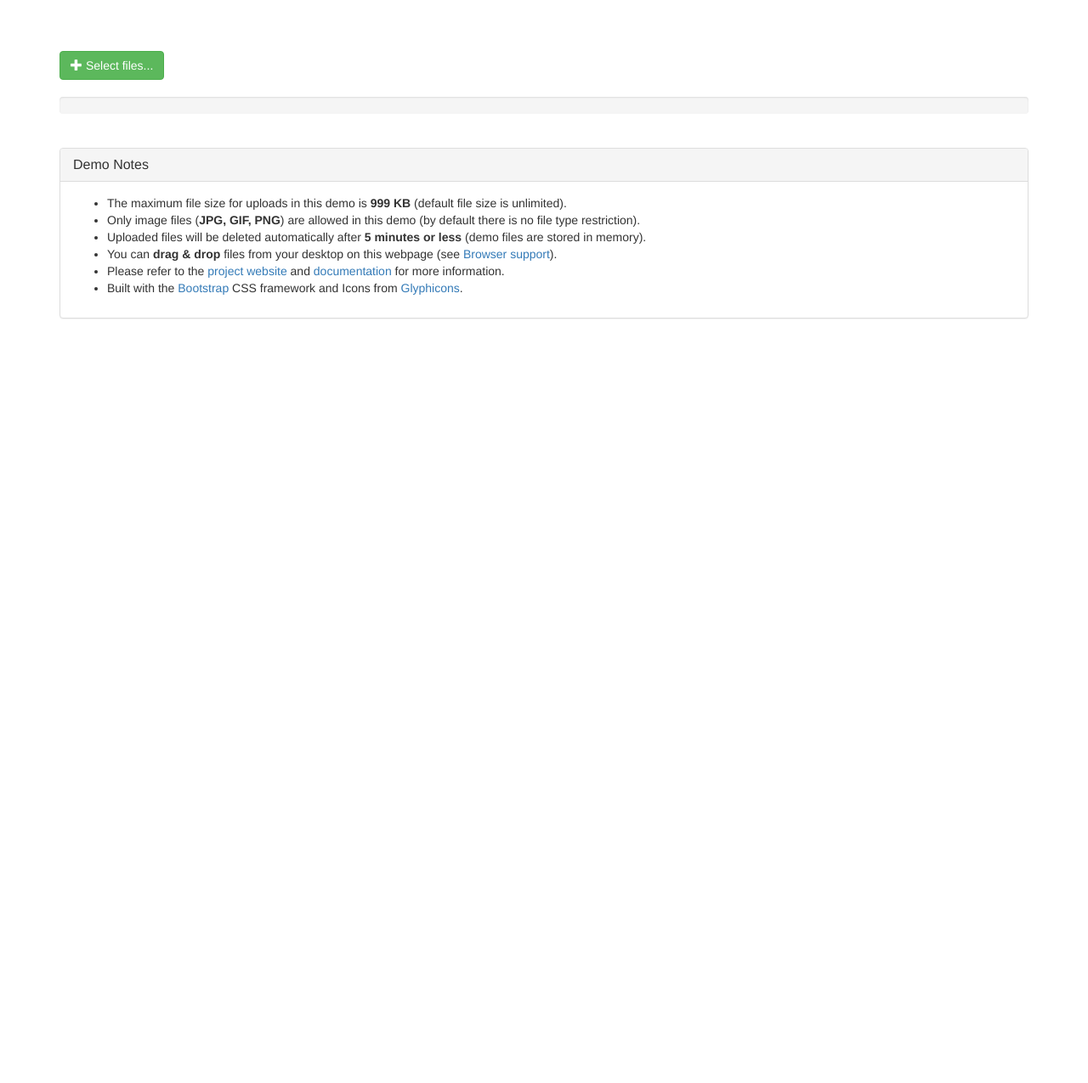
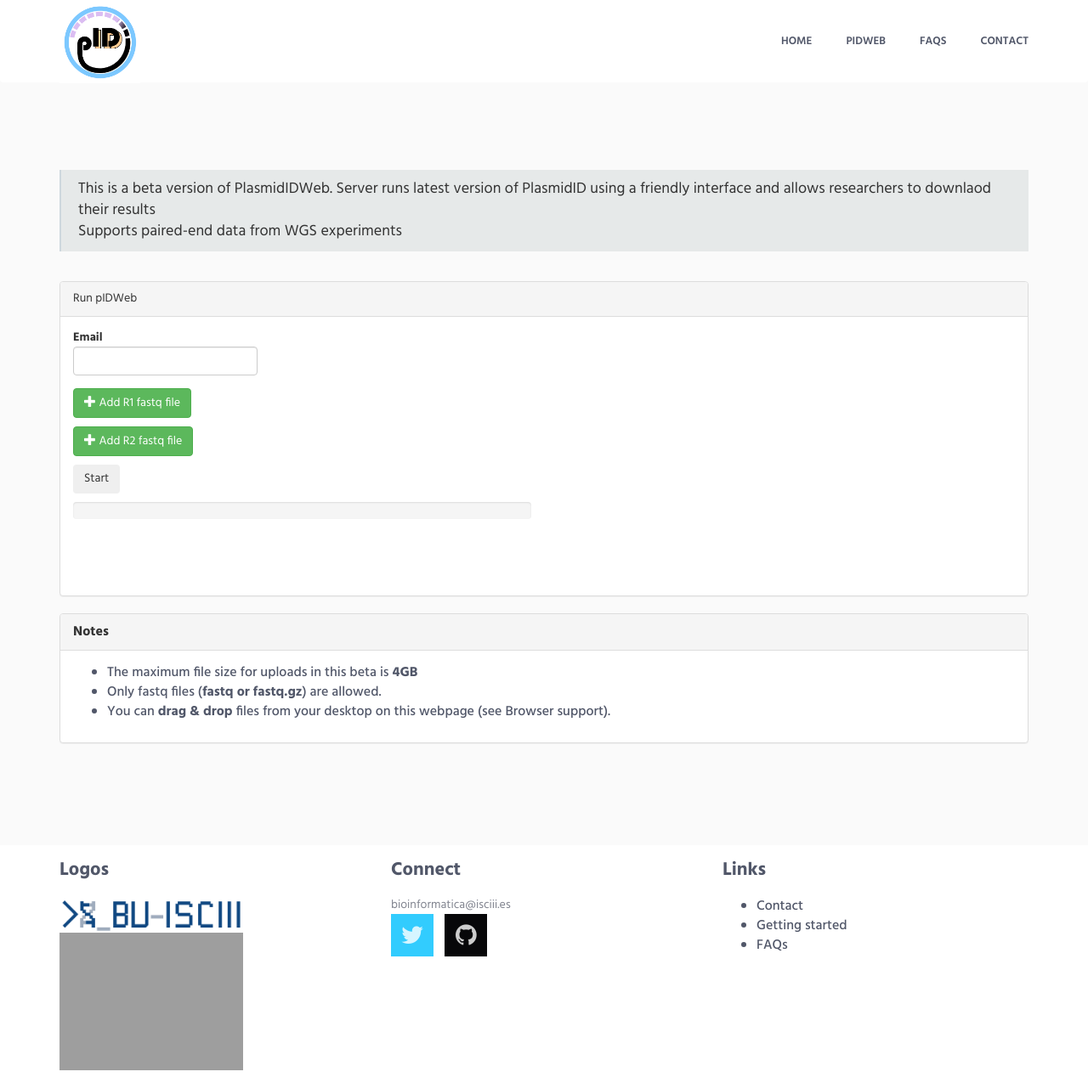
Before and after one commit to BU-ISCIII/PlasmidI-GUI, a Django app: template templates/main_pID/pidweb_form.html in a window 1280 px wide. Shown: the whole page at 85% size. Before the commit the page ends 375 px from the top, so only its background shows below. Run offline with Django 3.2, Linux system fonts and the light colour scheme; the template is opened without the code that fills it, so the values that code supplies are empty; some libraries are stand-ins or nearby versions; grey boxes are pictures that could not be loaded.

Commit message:
Added template for pIDWeb with email and 2 addfiles

```diff
--- a/static/css/custom.css
+++ b/static/css/custom.css
@@ -37,7 +37,7 @@ blockquote {
 .intro-dl dl {
   margin-bottom: 0;
 }
-.panel-btn, .btn {
+.panel-btn {
   -webkit-transition: background-color 0.1s;
   -moz-transition: background-color 0.1s;
   -o-transition: background-color 0.1s;
--- a/static/css/layout.css
+++ b/static/css/layout.css
@@ -113,7 +113,7 @@ span {
   font-size: 14px;
   font-weight: 400;
   font-family: Hind, sans-serif;
-  color: #bfc1c7;
+  /* color: #bfc1c7;*/
 }
 
 h1, h2, h3, h4, h5, h6 {
--- a/templates/main_pID/base.html
+++ b/templates/main_pID/base.html
@@ -27,10 +27,12 @@
 
     <!-- ICON STYLES -->
     <link href="{% static "/css/icons.css" %}" rel="stylesheet" type="text/css"/>
+	<!-- Generic page styles for mass upload -->
+	<link rel="stylesheet" href="{% static "css/style.css" %}">
+	<!-- CSS to style the file input field as button and adjust the Bootstrap progress bars -->
+	<link rel="stylesheet" href="{% static "css/jquery.fileupload.css"%}">
 
     <!-- Place favicon.ico in the root directory -->
-
-
   </head>
   <!-- END HEAD -->
 
@@ -147,6 +149,9 @@
 	<script src="{% static "/js/components/progress-bar.min.js" %}" type="text/javascript"></script>
 	<script src="{% static "/js/components/swiper.min.js"%}" type="text/javascript"></script>
     <script src="{% static "/js/components/wow.min.js" %}" type="text/javascript"></script>
+	<script src="{% static "/js/vendor/jquery.ui.widget.js" %}" type="text/javascript"></script>
+	<script src="{% static "js/jquery.iframe-transport.js" %}" type="text/javascript"></script>
+	<script src="{% static "js/jquery.fileupload.js" %}" type="text/javascript"></script>
   </body>
   <!-- END BODY -->
 </html>
--- a/templates/main_pID/pidweb_form.html
+++ b/templates/main_pID/pidweb_form.html
@@ -1,80 +1,162 @@
-<!DOCTYPE HTML>
-<html>
-<head>
-<meta charset="utf-8">
-<title>jQuery File Upload Example</title>
-<!-- Generic page styles -->
-<link rel="stylesheet" href="css/style.css">
-<!-- CSS to style the file input field as button and adjust the Bootstrap progress bars -->
-<link rel="stylesheet" href="css/jquery.fileupload.css">
-<link rel="stylesheet" href="https://maxcdn.bootstrapcdn.com/bootstrap/3.3.7/css/bootstrap.min.css">
-</head>
-<body>
-
+{% extends 'main_pID/base.html' %}
+{% load static %}
+{% block content %}
 <div class="container">
-    <span class="btn btn-success fileinput-button">
+    <blockquote>
+        <p>This is a beta version of PlasmidIDWeb. Server runs latest version of PlasmidID using a friendly interface and allows researchers to downlaod their results<br>
+        Supports paired-end data from WGS experiments</p>
+    </blockquote>
+    <br>
+    <!-- The fileinput-button span is used to style the file input field as button -->
+	<div class="panel panel-default">
+          <div class="panel-heading">Run pIDWeb</div>
+          	<div class="panel-body">
+   				<form id="fileupload" action="php/index.php" method="POST" enctype="multipart/form-data">
+					<div class="row">
+						<div class="col-md-6">
+							<div class="form-group required">
+								<label>Email<input class="form-control" required=true type="email" name="example2"></label></br>
+								<span class="btn btn-success fileinput-button margin-t-10">
 									<i class="glyphicon glyphicon-plus"></i>
-        <span>Select files...</span>
-        <!-- The file input field used as target for the file upload widget -->
-        <input id="fileupload" type="file" name="files[]" multiple>
-    </span>
+									<span>Add R1 fastq file</span>
+									<input type="file" name="files[]" multiple>
+								</span></br>
+								<!-- Extra file input start /-->
+								<span class="btn btn-success fileinput-button margin-t-10">
+									<i class="glyphicon glyphicon-plus"></i>
+									<span>Add R2 fastq file</span>
+									<input type="file" name="files2[]" multiple>
+								</span></br>
+								<!--/ Extra file input stop -->
+								<button type="submit" class="btn primary start margin-t-10">Start</button>
+								<!-- The global progress bar -->
+								<div id="progress" class="progress margin-t-10">
+									<div class="progress-bar progress-bar-success"></div>
 									<br>
 									<br>
-    <!-- The global progress bar -->
-    <div id="progress" class="progress">
-        <div class="progress-bar progress-bar-success"></div>
-    </div>
+								</div></br>
 								<!-- The container for the uploaded files -->
 								<div id="files" class="files"></div>
 								<br>
+							</div>
+					</div>
+				</div>
+			</div>
+		</div>
 		<div class="panel panel-default">
 			<div class="panel-heading">
-            <h3 class="panel-title">Demo Notes</h3>
+				<h3 class="panel-title">Notes</h3>
 			</div>
 			<div class="panel-body">
 				<ul>
-                <li>The maximum file size for uploads in this demo is <strong>999 KB</strong> (default file size is unlimited).</li>
-                <li>Only image files (<strong>JPG, GIF, PNG</strong>) are allowed in this demo (by default there is no file type restriction).</li>
-                <li>Uploaded files will be deleted automatically after <strong>5 minutes or less</strong> (demo files are stored in memory).</li>
+					<li>The maximum file size for uploads in this beta is <strong>4GB</strong></li>
+					<li>Only fastq files (<strong>fastq or fastq.gz</strong>) are allowed.</li>
 					<li>You can <strong>drag &amp; drop</strong> files from your desktop on this webpage (see <a href="https://github.com/blueimp/jQuery-File-Upload/wiki/Browser-support">Browser support</a>).</li>
-                <li>Please refer to the <a href="https://github.com/blueimp/jQuery-File-Upload">project website</a> and <a href="https://github.com/blueimp/jQuery-File-Upload/wiki">documentation</a> for more information.</li>
-                <li>Built with the <a href="http://getbootstrap.com/">Bootstrap</a> CSS framework and Icons from <a href="http://glyphicons.com/">Glyphicons</a>.</li>
 				</ul>
 			</div>
 		</div>
 	</div>
-
-
-<script src="//ajax.googleapis.com/ajax/libs/jquery/1.9.1/jquery.min.js"></script>
-<script src="js/vendor/jquery.ui.widget.js"></script>
+</div>
+<!-- The Iframe Transport is required for browsers without support for XHR file uploads -->
 <script src="js/jquery.iframe-transport.js"></script>
+<!-- The basic File Upload plugin -->
 <script src="js/jquery.fileupload.js"></script>
+<!-- The File Upload processing plugin -->
+<script src="js/jquery.fileupload-process.js"></script>
+<!-- The File Upload validation plugin -->
+<script src="js/jquery.fileupload-validate.js"></script>
 <script>
-/*jslint unparam: true */
+/*jslint unparam: true, regexp: true */
 /*global window, $ */
 $(function () {
     'use strict';
     // Change this to the location of your server-side upload handler:
-    var url = window.location.hostname === 'blueimp.github.io' ?
-                '//jquery-file-upload.appspot.com/' : 'server/php/';
+    var url ='/pIDWeb'
+        uploadButton = $('<button/>')
+            .addClass('btn btn-primary')
+            .prop('disabled', true)
+            .text('Processing...')
+            .on('click', function () {
+                var $this = $(this),
+                    data = $this.data();
+                $this
+                    .off('click')
+                    .text('Abort')
+                    .on('click', function () {
+                        $this.remove();
+                        data.abort();
+                    });
+                data.submit().always(function () {
+                    $this.remove();
+                });
+            });
     $('#fileupload').fileupload({
         url: url,
         dataType: 'json',
-        done: function (e, data) {
-            $.each(data.result.files, function (index, file) {
-                $('<p/>').text(file.name).appendTo('#files');
+        autoUpload: false,
+        acceptFileTypes: /(\.|\/)(pdf)$/i,
+        maxFileSize: 4000000000,
+    }).on('fileuploadadd', function (e, data) {
+        data.context = $('<div/>').appendTo('#files');
+        $.each(data.files, function (index, file) {
+            var node = $('<p/>')
+                    .append($('<span/>').text(file.name));
+            if (!index) {
+                node
+                    .append('<br>')
+                    .append(uploadButton.clone(true).data(data));
+            }
+            node.appendTo(data.context);
         });
-        },
-        progressall: function (e, data) {
+    }).on('fileuploadprocessalways', function (e, data) {
+        var index = data.index,
+            file = data.files[index],
+            node = $(data.context.children()[index]);
+        if (file.preview) {
+            node
+                .prepend('<br>')
+                .prepend(file.preview);
+        }
+        if (file.error) {
+            node
+                .append('<br>')
+                .append($('<span class="text-danger"/>').text(file.error));
+        }
+        if (index + 1 === data.files.length) {
+            data.context.find('button')
+                .text('Upload')
+                .prop('disabled', !!data.files.error);
+        }
+    }).on('fileuploadprogressall', function (e, data) {
         var progress = parseInt(data.loaded / data.total * 100, 10);
         $('#progress .progress-bar').css(
             'width',
             progress + '%'
         );
+    }).on('fileuploaddone', function (e, data) {
+        $.each(data.result.files, function (index, file) {
+            if (file.url) {
+                var link = $('<a>')
+                    .attr('target', '_blank')
+                    .prop('href', file.url);
+                $(data.context.children()[index])
+                    .wrap(link);
+            } else if (file.error) {
+                var error = $('<span class="text-danger"/>').text(file.error);
+                $(data.context.children()[index])
+                    .append('<br>')
+                    .append(error);
             }
+        });
+    }).on('fileuploadfail', function (e, data) {
+        $.each(data.files, function (index) {
+            var error = $('<span class="text-danger"/>').text('File upload failed.');
+            $(data.context.children()[index])
+                .append('<br>')
+                .append(error);
+        });
     }).prop('disabled', !$.support.fileInput)
         .parent().addClass($.support.fileInput ? undefined : 'disabled');
 });
 </script>
-</body>
-</html>
+{% endblock %}
--- a/urls.py
+++ b/urls.py
@@ -12,9 +12,6 @@ from django.views.generic import ListView, DetailView
 urlpatterns = [
      path('', views.index, name='index'),
      path('pIDWeb', views.pIDWeb, name='pIDWeb'),
-#      path('service_request_<str:serviceRequestType>',views.service_request, name='service_request'),
-#      path('counseling_request',views.counseling_request, name='counseling_service'),
-#      path('infrastructure_request',views.infrastructure_request, name='infrastructure_service'),
 ]
 
 if settings.DEBUG:
--- a/views.py
+++ b/views.py
@@ -2,6 +2,8 @@
 # Imports
 from django.shortcuts import get_object_or_404, render, redirect
 from .models import *
+# import the django settings
+from django.conf import settings
 
 # Debugging
 import pdb
```
Also changed, not shown: 1 other file. Lines whose indentation alone changed are shown as unchanged.
